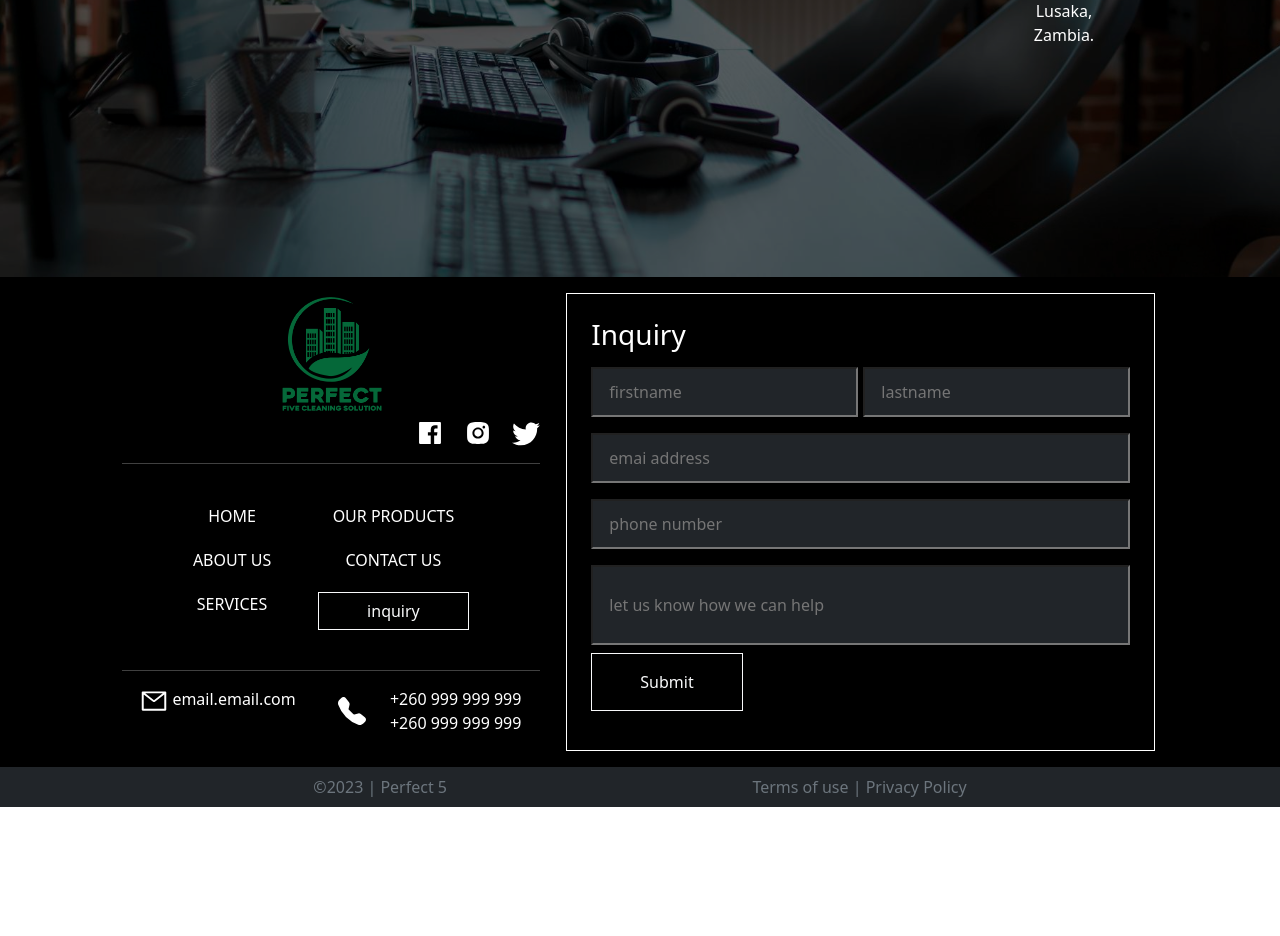
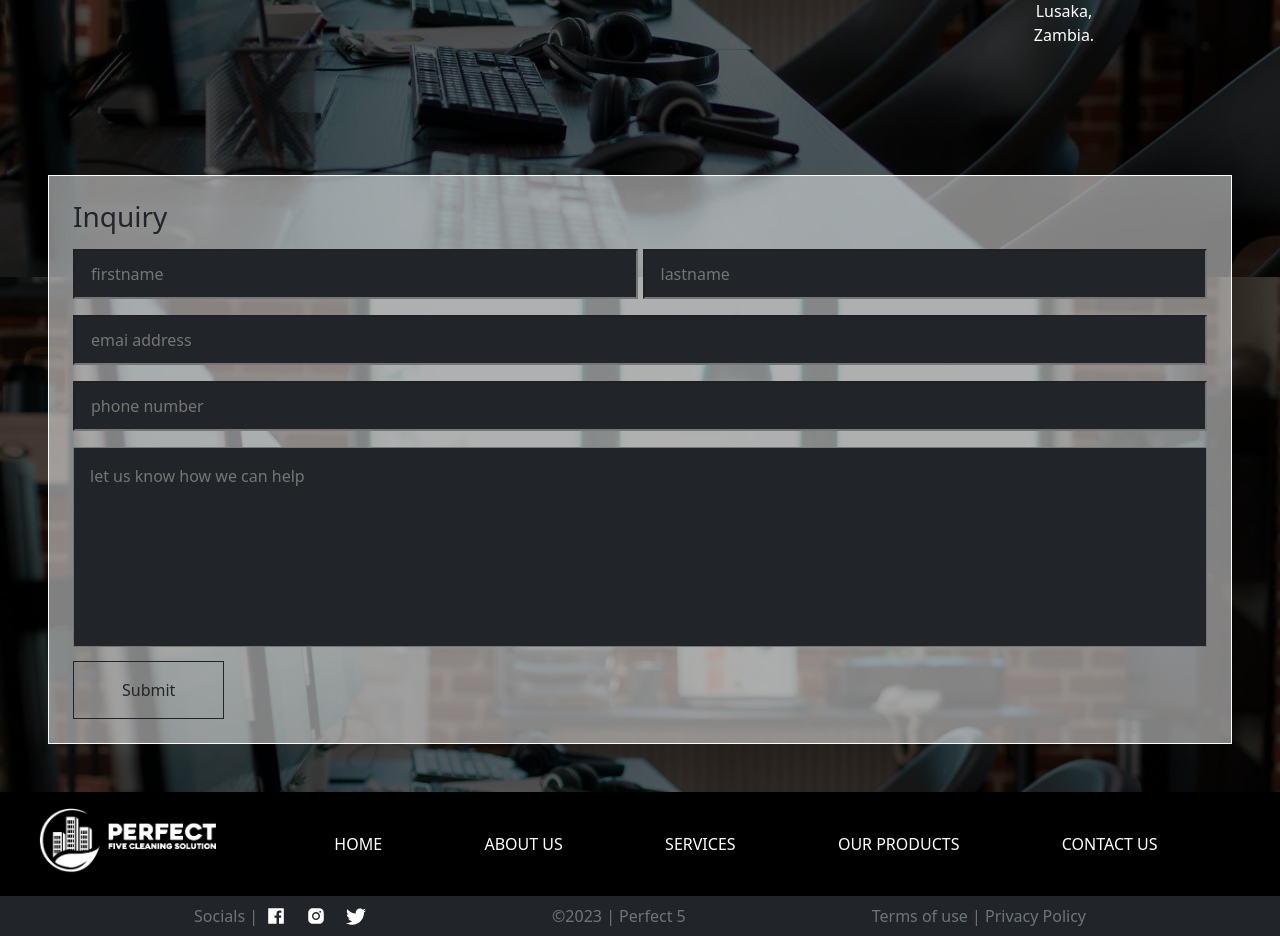
Before and after one commit to joshua-inf/perfect5, a React (Create React App) app: page /perfect5/ContactUs in a window 1280 px wide. Shown: the part 540-1476 px from the top of the page. Before the commit the page ends 1347 px from the top, so only its background shows below. Built offline with nearby package versions, Linux system fonts and the light colour scheme.

Commit message:
made some changes today

```diff
--- a/src/components/pages/ContactUs.js
+++ b/src/components/pages/ContactUs.js
@@ -61,6 +61,27 @@ const ConatctUs = () => {
 
                             </div>
                         </div>
+                        <div className="p-5">
+                        <div style={{backgroundColor:'rgb(255,255,255,0.5)'}} className='border border-white' >
+                                <div className='p-4'>
+                                    <h3>Inquiry</h3>
+                                    <div className='py-2'>
+                                        <div className='d-flex' style={{gap:'5px'}}>
+                                            <input placeholder='firstname' style={{height:'50px', outline:'none'}} type='text' className='p-3 bg-dark text-white w-100'/>
+                                            <input placeholder='lastname' style={{height:'50px', outline:'none'}} className='p-3 mb-3 bg-dark text-white w-100'/>
+                                        </div>
+                                        <div>
+                                            <input placeholder='emai address' style={{height:'50px', outline:'none'}} className='p-3 mb-3 bg-dark text-white w-100'/><br/>
+                                            <input placeholder='phone number' style={{height:'50px', outline:'none'}} className='p-3 mb-3 bg-dark text-white w-100'/><br/>
+                                            <textarea placeholder='let us know how we can help' style={{height:'200px',resize:'none', outline:'none'}} className='p-3 bg-dark text-white w-100'/>
+                                        </div>
+                                    </div>
+                                    <button className='btn px-5  py-3 rounded-0 btn-outline-dark'>
+                                        Submit
+                                    </button>
+                                </div>
+                            </div>
+                        </div>
                     </div>
                 </div>
             </motion.div>
--- a/src/components/topbottom/Footer.js
+++ b/src/components/topbottom/Footer.js
@@ -1,92 +1,45 @@
 import { Link } from 'react-router-dom'
-import facebook from '../../icons/facebook1.svg'
-import image from '../../images/p5logo.png'
-import {AiFillFacebook, AiFillInstagram,AiOutlineMail, AiFillTwitterCircle} from 'react-icons/ai'
-import {BsFillTelephoneFill} from 'react-icons/bs'
-import {FaUserAlt} from 'react-icons/fa'
-import {ImTwitter} from 'react-icons/im'
+import image2 from '../../images/Perfect 5 -side White.png'
+import { AiFillFacebook, AiFillInstagram } from 'react-icons/ai'
+import { ImTwitter } from 'react-icons/im'
 const Footer = () => {
     return (
         <>
             <div className='footer'>
-                <div className="bg-black" style={{minHeight:'200px'}}>
+                <div className="bg-black">
                     <div className="text-white p-3">
                         <div className='row'>
-                            <div className='col-md-1'></div>
-                            <div className='col-md-10 col-12'>
-                            <div className="row">
-                            <div className="col-12 col-md-5">
-                                <div style={{textAlign:'center'}}>
-                                    <div>
-                                        <div>
-                                            <img src={image} width='150px' alt='image' />
-                                        </div>
-                                        <div className='text-white d-flex justify-content-end' style={{gap:'20px'}}>
-                                        <AiFillFacebook className='fs-3' />
-                                        <AiFillInstagram className='fs-3' />
-                                        <ImTwitter className='fs-3'/>
+                            <div className='col-12 col-md-2 text-center'>
+                                <div className=''>
+                                    <img src={image2} width='200px' alt='image' />
                                 </div>
                             </div>
-                                    <hr className='color-light'/>
-                                    <div className='d-flex justify-content-evenly p-4'>
-                                        <div style={{gap:'20px'}} className='d-flex flex-column'>
+                            <div className='col-12 d-none d-sm-block col-md-10'>
+                                <div className='d-flex row justify-content-center p-4'>
+                                    <div style={{ gap: '20px' }} className='d-flex justify-content-evenly'>
                                         <Link>HOME</Link>
                                         <Link>ABOUT US</Link>
                                         <Link>SERVICES</Link>
-                                        </div>
-                                        <div style={{gap:'20px'}} className='d-flex flex-column'>
                                         <Link>OUR PRODUCTS</Link>
                                         <Link>CONTACT US</Link>
-                                            <button className='btn btn-outline-light rounded-0 px-5'>inquiry </button>
-                                        </div>
-                                    </div>
-                                    <hr/>
-                                    <div className='d-flex mb-3 justify-content-evenly'>
-                                        <div>
-                                            <AiOutlineMail className='fs-3' />
-                                             {' '}email.email.com
-                                        </div>
-                                        <div className='d-flex'>
-                                            <div className='d-flex flex-column px-4 justify-content-center'>
-                                                <BsFillTelephoneFill className='fs-3'/>
-                                            </div>
-                                            <div className='d-flex flex-column'>
-                                                <span>+260 999 999 999</span>
-                                                <span>+260 999 999 999</span>
                                     </div>
                                 </div>
                             </div>
-                                </div>
-                            </div>
-                            <div style={{display:'flex', justifyContent:'center'}} className="col-md-7 col-12">
-                            <div style={{maxWidth:'800px'}} className='border border-white'>
-                                <div className='p-4'>
-                                    <h3>Inquiry</h3>
-                                    <div className='py-2'>
-                                        <div className='d-flex' style={{gap:'5px'}}>
-                                            <input placeholder='firstname' style={{height:'50px', outline:'none'}} type='text' className='p-3 bg-dark text-white w-100'/>
-                                            <input placeholder='lastname' style={{height:'50px', outline:'none'}} className='p-3 mb-3 bg-dark text-white w-100'/>
-                                        </div>
-                                        <div>
-                                            <input placeholder='emai address' style={{height:'50px', outline:'none'}} className='p-3 mb-3 bg-dark text-white w-100'/><br/>
-                                            <input placeholder='phone number' style={{height:'50px', outline:'none'}} className='p-3 mb-3 bg-dark text-white w-100'/><br/>
-                                            <input placeholder='let us know how we can help' style={{height:'80px', outline:'none'}} className='p-3 bg-dark text-white w-100'/>
-                                        </div>
-                                    </div>
-                                    <button className='btn px-5  py-3 rounded-0 btn-outline-light'>
-                                        Submit
-                                    </button>
-                                </div>
-                            </div>
-                            </div>
-                        </div>
-                            </div>
-                            <div className='col-md-1'></div>
                         </div>
 
                     </div>
                 </div>
                 <div className='d-flex text-secondary p-2 justify-content-evenly' >
+                    <div className='d-flex' >
+                        <div className='d-flex justify-content-center flex-column me-2'>Socials &#124;</div>
+                        <div className=' d-flex justify-content-center flex-column'>
+                            <div className='text-white d-flex justify-content-end' style={{ gap: '20px' }}>
+                                <AiFillFacebook className='fs-5' />
+                                <AiFillInstagram className='fs-5' />
+                                <ImTwitter className='fs-5'/>
+                            </div>
+                        </div>
+                    </div>
                     <div> &copy;2023 | Perfect 5 </div>
                     <div>Terms of use | Privacy Policy</div>
                 </div>
--- a/src/components/topbottom/Nav.js
+++ b/src/components/topbottom/Nav.js
@@ -38,7 +38,7 @@ export function Nav() {
             </div>
         </div>
             <div  style={{position:'sticky', top:'0', zIndex:'3'}}>
-                <div className='d-flex nav justify-content-between px-4 py-2' style={{position:'absolute', right:'0', left:'0',transition:'0.5s', backgroundColor:`${color ? 'rgba(0,0,0,0.8)':'rgba(0,0,0,0.4)'}` }}>
+                <div className='d-flex nav justify-content-between px-4 py-2' style={{position:'absolute', right:'0', left:'0',transition:'0.5s', backgroundColor:`${color ? 'rgba(0,0,0,0.8)':'rgba(0,0,0,0.3)'}` }}>
                     <div className='d-flex justify-content-center  flex-column'>
                         <img src={image} alt='image' width='90px'/>
                     </div>
@@ -46,7 +46,7 @@ export function Nav() {
                        <i onClick={openNav} class="fa text-white fs-1 fa-bars" aria-hidden="true"></i>
                     </div>
                     <div id='hidebar' className='custom-nav-links'>
-                        <div className=''>
+                        <div className='d-flex flex-column justify-content-center'>
                             <ul className='d-flex' style={{listStyle:'none', gap:'15px'}}>
                                 <div className=' p-3 text-white close-icon'>
                                     <li onClick={closeNav} style={{position:'absolute', top:'0', right:'0'}}><i class="fs-1 text-white fa fa-window-close" aria-hidden="true"></i></li>
@@ -56,7 +56,6 @@ export function Nav() {
                                 <li className='d-flex flex-column justify-content-center'><NavLink className=' text-decoration-none' to='/services'>services</NavLink></li>
                                 <li className='d-flex flex-column justify-content-center'><NavLink className=' text-decoration-none' to='/ourProducts'>our products</NavLink></li>
                                 <li className='d-flex flex-column justify-content-center'><NavLink className='text-decoration-none' to='/ContactUs'>contact us</NavLink></li>
-                                <li className='d-flex flex-column justify-content-center'><button className='btn btn-success'>get your inquiry now</button></li>
                             </ul>
                         </div>
                     </div>
```
Also changed, not shown: src/images/Perfect 5 -side White.png. Lines whose indentation alone changed are shown as unchanged.
